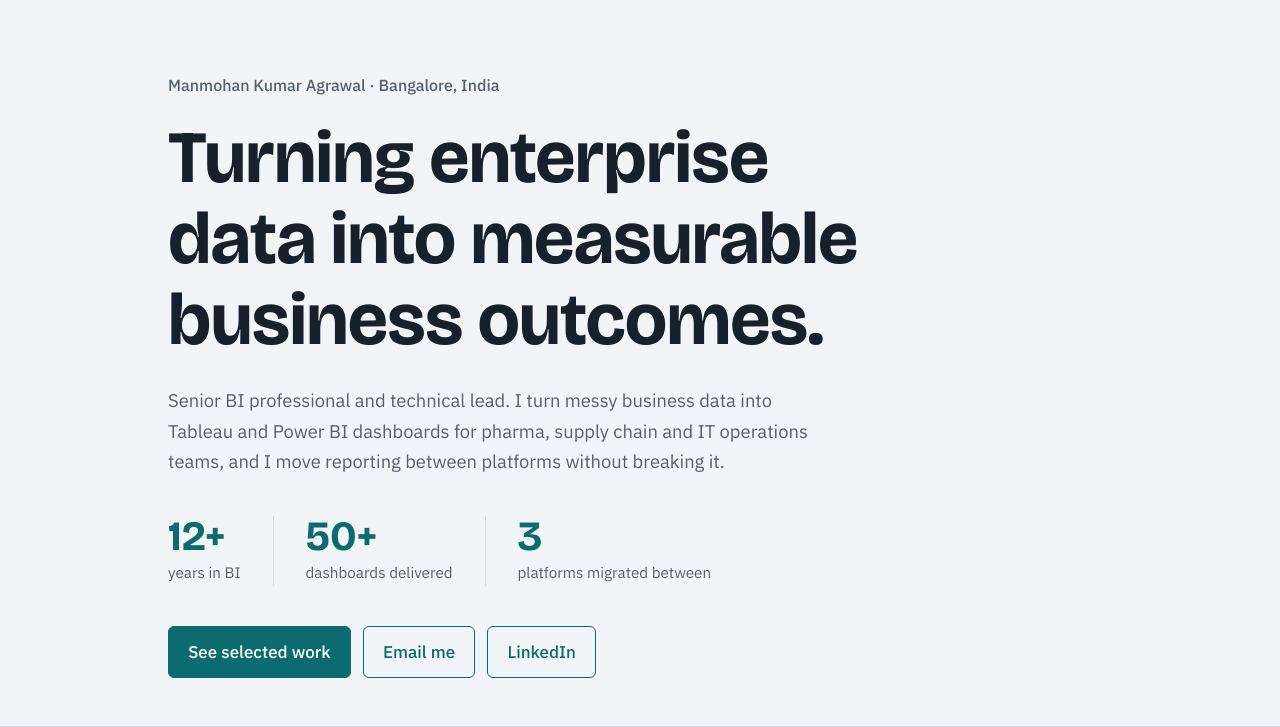
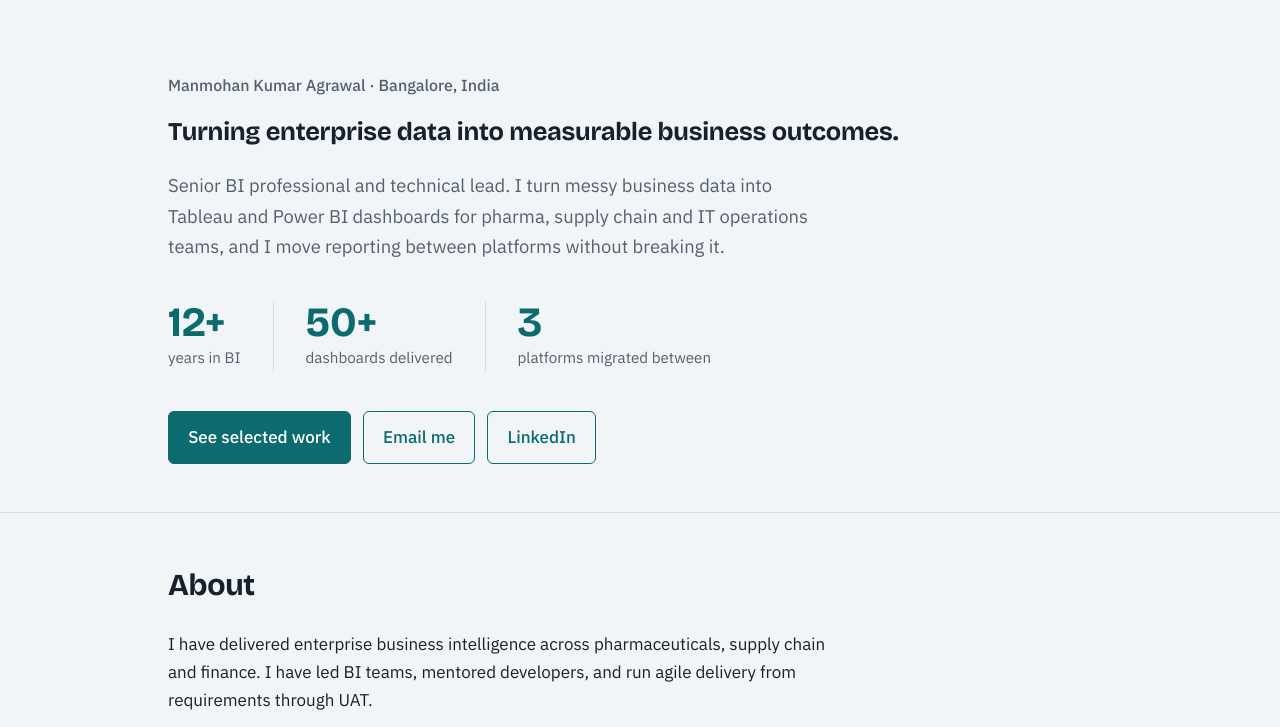
Before and after one commit to manmohan-agrawal/portfolio, a plain HTML site: page index.html in a window 1280 px wide. Shown: the top 727 px of the page. Drawn offline with nearby package versions, Linux system fonts and the light colour scheme.

Commit message:
Update index.html

```diff
--- a/index.html
+++ b/index.html
@@ -82,7 +82,7 @@ footer p{margin:.25rem 0}
 <header class="hero">
   <div class="wrap">
     <p class="name">Manmohan Kumar Agrawal · Bangalore, India</p>
-    <h1>Turning enterprise data into measurable business outcomes.</h1>
+    <h2>Turning enterprise data into measurable business outcomes.</h2>
     <p class="lede">Senior BI professional and technical lead. I turn messy business data into Tableau and Power BI dashboards for pharma, supply chain and IT operations teams, and I move reporting between platforms without breaking it.</p>
     <ul class="facts">
       <li><b>12+</b><span>years in BI</span></li>
```
